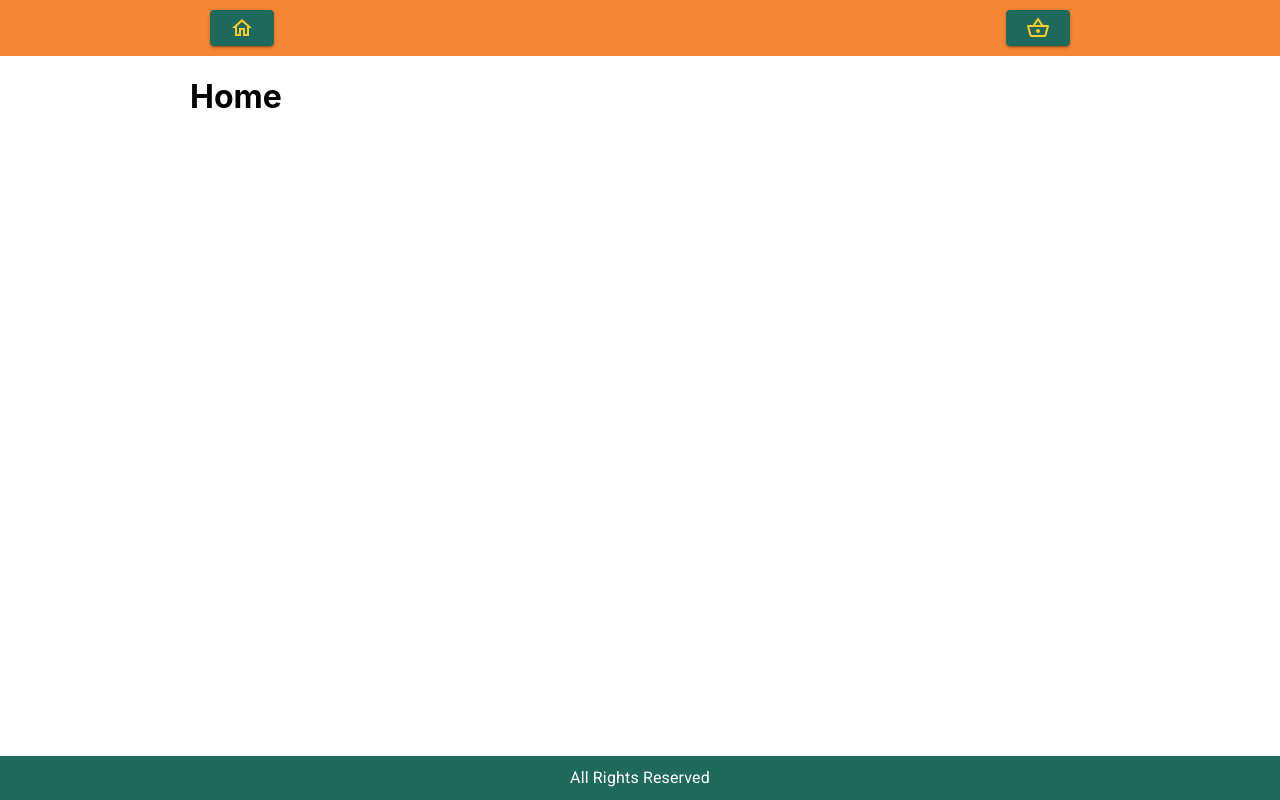
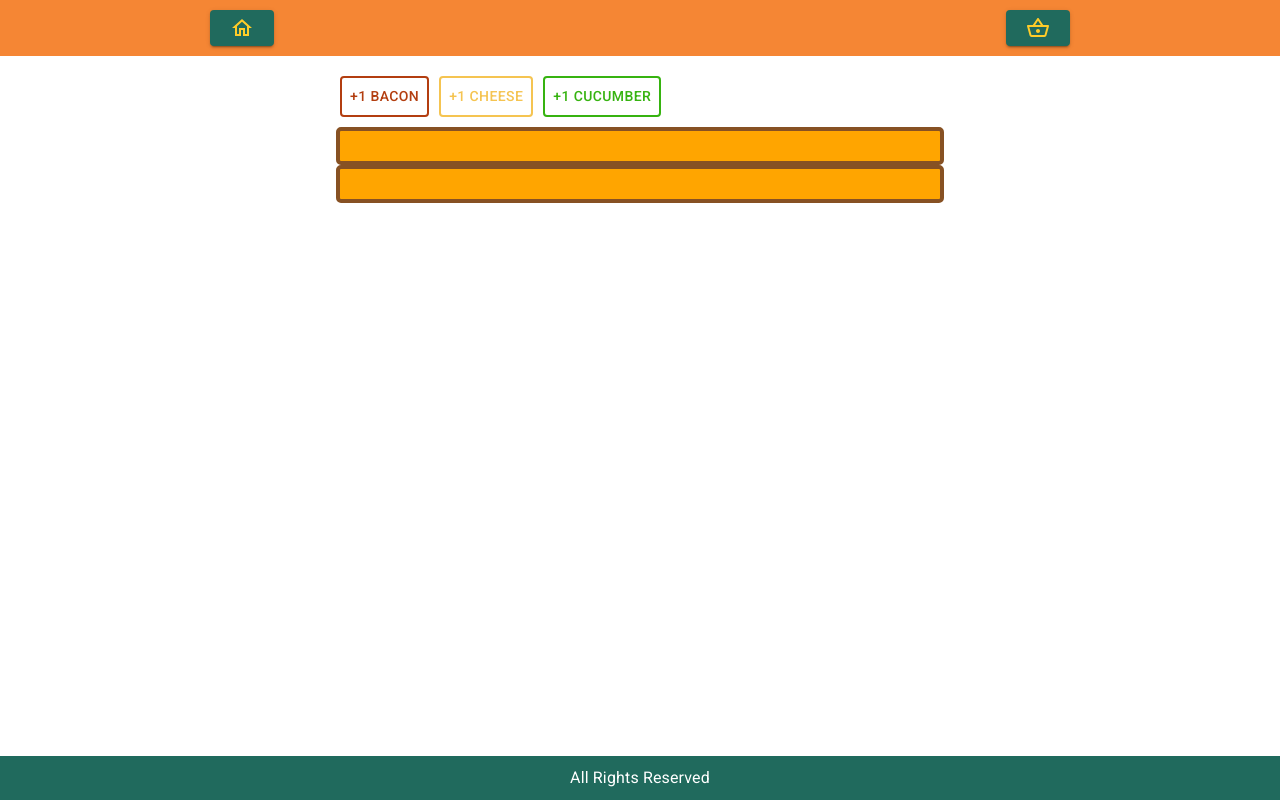
Before and after one commit to TroExol/labcode-homework, a React (Create React App) app in the folder react/burger/: page / in a window 1280 px wide. Built offline with nearby package versions, Linux system fonts and the light colour scheme.

Commit message:
feat: 🎸 +SandwichBuilder with all related components

```diff
--- /dev/null
+++ b/react/burger/src/components/SandwichIngredients/SandwichBacon.tsx
@@ -0,0 +1,17 @@
+import React from 'react';
+
+const SandwichBacon = (): JSX.Element => {
+    return (
+        <div
+            style={{
+                height: '30px',
+                width: '580px',
+                border: '2px solid #6b4000',
+                backgroundColor: '#b33e10',
+                borderRadius: '3px',
+            }}
+        />
+    );
+};
+
+export default SandwichBacon;
--- /dev/null
+++ b/react/burger/src/components/SandwichIngredients/SandwichBread.tsx
@@ -0,0 +1,17 @@
+import React from 'react';
+
+const SandwichBread = (): JSX.Element => {
+    return (
+        <div
+            style={{
+                height: '30px',
+                width: '600px',
+                border: '4px solid #875123',
+                backgroundColor: 'orange',
+                borderRadius: '5px',
+            }}
+        />
+    );
+};
+
+export default SandwichBread;
--- /dev/null
+++ b/react/burger/src/components/SandwichIngredients/SandwichCheese.tsx
@@ -0,0 +1,17 @@
+import React from 'react';
+
+const SandwichCheese = (): JSX.Element => {
+    return (
+        <div
+            style={{
+                height: '15px',
+                width: '580px',
+                border: '2px solid #b37d00',
+                backgroundColor: '#f5c451',
+                borderRadius: '5px',
+            }}
+        />
+    );
+};
+
+export default SandwichCheese;
--- /dev/null
+++ b/react/burger/src/components/SandwichIngredients/SandwichCucumber.tsx
@@ -0,0 +1,17 @@
+import React from 'react';
+
+const SandwichCucumber = (): JSX.Element => {
+    return (
+        <div
+            style={{
+                height: '20px',
+                width: '580px',
+                border: '2px solid #1c7002',
+                backgroundColor: '#36b310',
+                borderRadius: '3px',
+            }}
+        />
+    );
+};
+
+export default SandwichCucumber;
--- /dev/null
+++ b/react/burger/src/containers/SandwichBuilder/SandwichBuilder.tsx
@@ -0,0 +1,126 @@
+import React, { useState } from 'react';
+import { Button, makeStyles } from '@material-ui/core';
+import SandwichBread from '../../components/SandwichIngredients/SandwichBread';
+import SandwichBacon from '../../components/SandwichIngredients/SandwichBacon';
+import SandwichCheese from '../../components/SandwichIngredients/SandwichCheese';
+import SandwichCucumber from '../../components/SandwichIngredients/SandwichCucumber';
+
+type SandwichIngredientType = 'bacon' | 'cheese' | 'cucumber';
+
+const ingredientsMap: { [key in SandwichIngredientType]: JSX.Element } = {
+    bacon: <SandwichBacon />,
+    cheese: <SandwichCheese />,
+    cucumber: <SandwichCucumber />,
+};
+
+const useStyles = makeStyles({
+    root: {
+        display: 'flex',
+        flexDirection: 'column',
+        alignItems: 'center',
+        width: '100%',
+        marginTop: '20px',
+        boxSizing: 'border-box',
+    },
+    sandwichManagement: {
+        display: 'flex',
+        flexDirection: 'row',
+        justifyContent: 'flex-start',
+        width: '600px',
+        marginBottom: '10px',
+    },
+    sandwichOutput: {
+        display: 'flex',
+        flexDirection: 'column',
+        alignItems: 'center',
+        width: '100%',
+    },
+    baconButton: {
+        color: '#b33e10',
+        border: '2px solid #b33e10',
+        marginRight: '10px',
+    },
+    cheeseButton: {
+        color: '#f5c451',
+        border: '2px solid #f5c451',
+        marginRight: '10px',
+    },
+    cucumberButton: {
+        color: '#36b310',
+        border: '2px solid #36b310',
+        marginRight: '10px',
+    },
+});
+
+const SandwichBuilder = (): JSX.Element => {
+    const classes = useStyles();
+
+    const [ingredients, setIngredients] = useState<SandwichIngredientType[]>([]);
+
+    const onAddIngredientHandler = (ingredient: SandwichIngredientType) => {
+        setIngredients((currentState) => {
+            const newState = [...currentState];
+            newState.unshift(ingredient);
+            return newState;
+        });
+    };
+
+    const onDeleteIngredientHandler = (ingredientNumber: number) => {
+        setIngredients((currentState) => {
+            const newState = [...currentState];
+            newState.splice(ingredientNumber, 1);
+            return newState;
+        });
+    };
+
+    const sandwichIngredients: JSX.Element[] = [];
+
+    ingredients.forEach((ingredient, index) => {
+        const ingredientComponent = (
+            <div
+                key={`${ingredient + index}`}
+                onClick={() => onDeleteIngredientHandler(index)}
+                aria-hidden="true"
+            >
+                {ingredientsMap[ingredient]}
+            </div>
+        );
+
+        sandwichIngredients.push(ingredientComponent);
+    });
+
+    return (
+        <div className={classes.root}>
+            <div className={classes.sandwichManagement}>
+                <Button
+                    className={classes.baconButton}
+                    onClick={() => onAddIngredientHandler('bacon')}
+                >
+                    +1 Bacon
+                </Button>
+
+                <Button
+                    className={classes.cheeseButton}
+                    onClick={() => onAddIngredientHandler('cheese')}
+                >
+                    +1 Cheese
+                </Button>
+
+                <Button
+                    className={classes.cucumberButton}
+                    onClick={() => onAddIngredientHandler('cucumber')}
+                >
+                    +1 Cucumber
+                </Button>
+            </div>
+
+            <div className={classes.sandwichOutput}>
+                <SandwichBread />
+                {sandwichIngredients}
+                <SandwichBread />
+            </div>
+        </div>
+    );
+};
+
+export default SandwichBuilder;
--- a/react/burger/src/routes/basket.tsx
+++ b/react/burger/src/routes/basket.tsx
@@ -5,7 +5,7 @@ const index: IRouterObject = {
     name: 'basket/index',
     path: '/basket',
     exact: true,
-    renderFn: (): JSX.Element => {
+    RenderFn: (): JSX.Element => {
         return <h1>Basket</h1>;
     },
 };
--- a/react/burger/src/routes/home.tsx
+++ b/react/burger/src/routes/home.tsx
@@ -1,12 +1,13 @@
 import React from 'react';
 import { IRouterObject } from './index';
+import SandwichBuilder from '../containers/SandwichBuilder/SandwichBuilder';
 
 const index: IRouterObject = {
     name: 'home/index',
     path: '/',
     exact: true,
-    renderFn: (): JSX.Element => {
-        return <h1>Home</h1>;
+    RenderFn: (): JSX.Element => {
+        return <SandwichBuilder />;
     },
 };
 
--- a/react/burger/src/routes/index.tsx
+++ b/react/burger/src/routes/index.tsx
@@ -7,7 +7,7 @@ export interface IRouterObject {
     name: string;
     path: string;
     exact: boolean;
-    renderFn: () => JSX.Element;
+    RenderFn: () => JSX.Element;
 }
 
 export const allRoutes = [...homeRoutes, ...basketRoutes];
@@ -15,8 +15,8 @@ export const allRoutes = [...homeRoutes, ...basketRoutes];
 const Routes = (): JSX.Element => {
     return (
         <Switch>
-            {allRoutes.map(({ name, path, exact, renderFn }) => (
-                <Route key={name} path={path} exact={exact} render={renderFn} />
+            {allRoutes.map(({ name, path, exact, RenderFn }) => (
+                <Route key={name} path={path} exact={exact} render={() => <RenderFn />} />
             ))}
             <Route render={() => <h1>Not Found</h1>} />
         </Switch>
```
